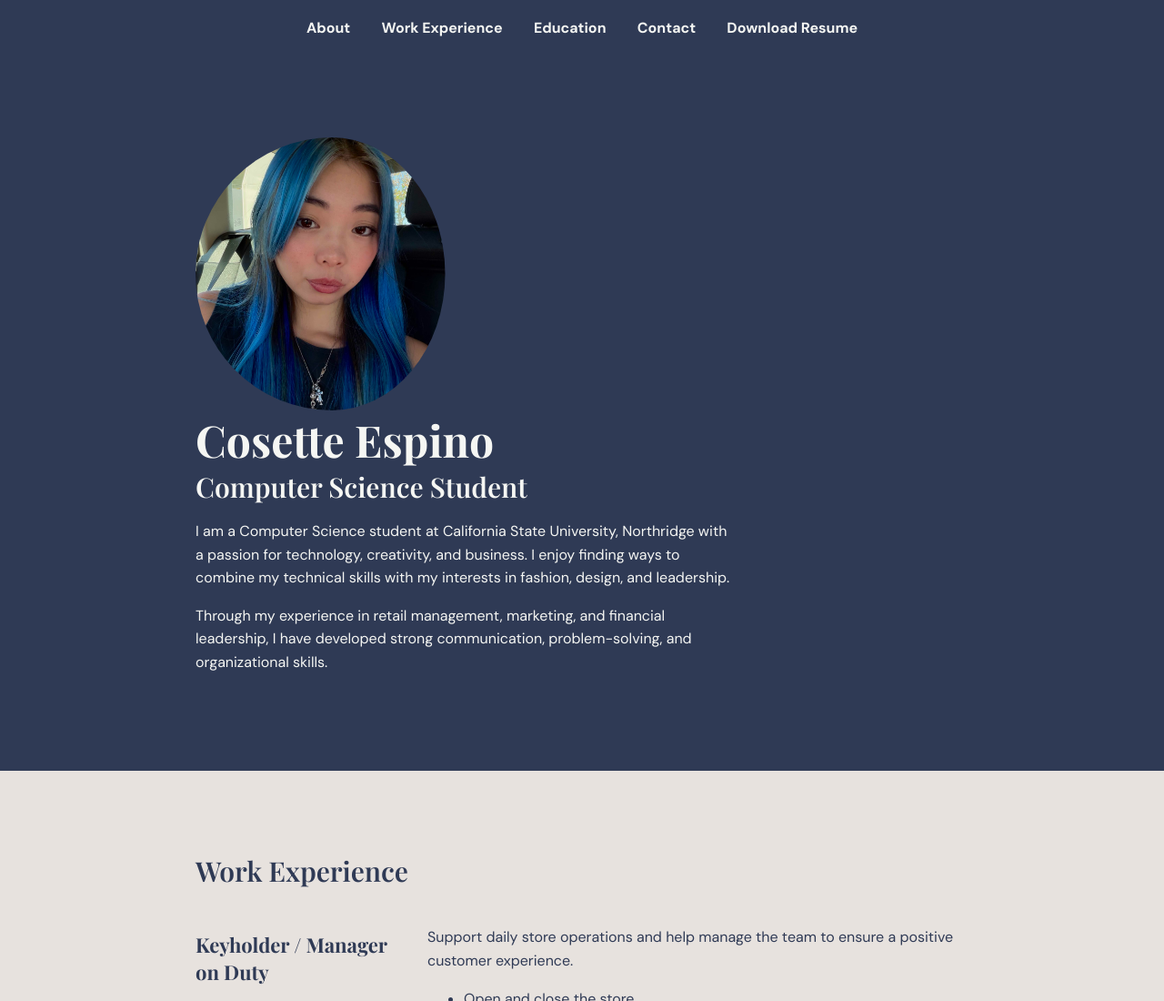
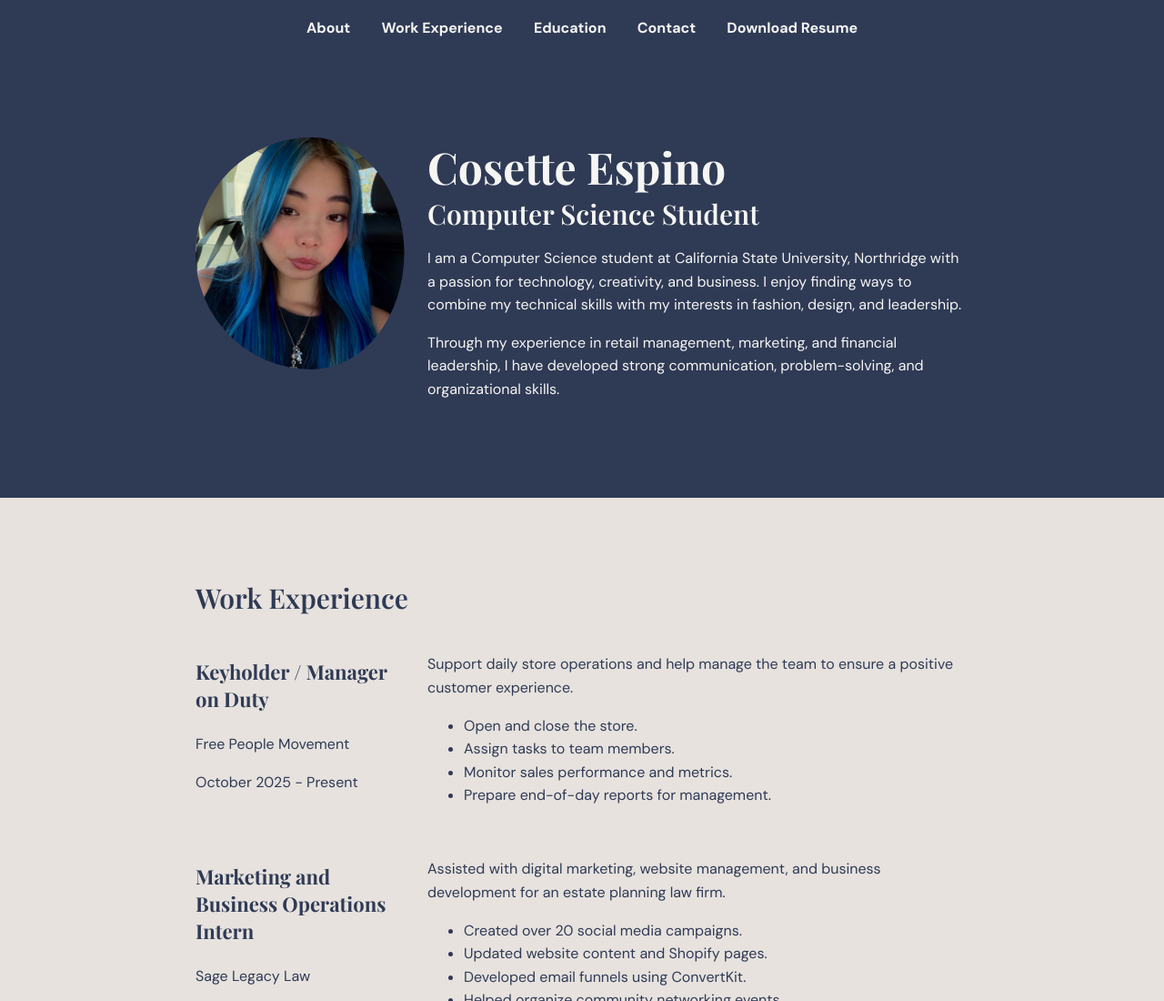
Before and after one commit to cosette-csun/comp484-hw8, a plain HTML site: page index.html in a window 1280 px wide. Shown: the top 1100 px of the page at 91% size. Drawn offline with nearby package versions, Linux system fonts and the light colour scheme.

Commit message:
fixed css
fixed css

```diff
--- a/css/styles.css
+++ b/css/styles.css
@@ -108,12 +108,9 @@ header {
 }
 
 .profile-img {
-    width: 300px;
-    height: 300px;
+    border-radius: 50%;
     object-fit: cover;
-    border-radius: 50%;
-    float: left;
-    margin-right: 30px;
+    aspect-ratio: 1 / 1;
 }
 
 header h1,
```
